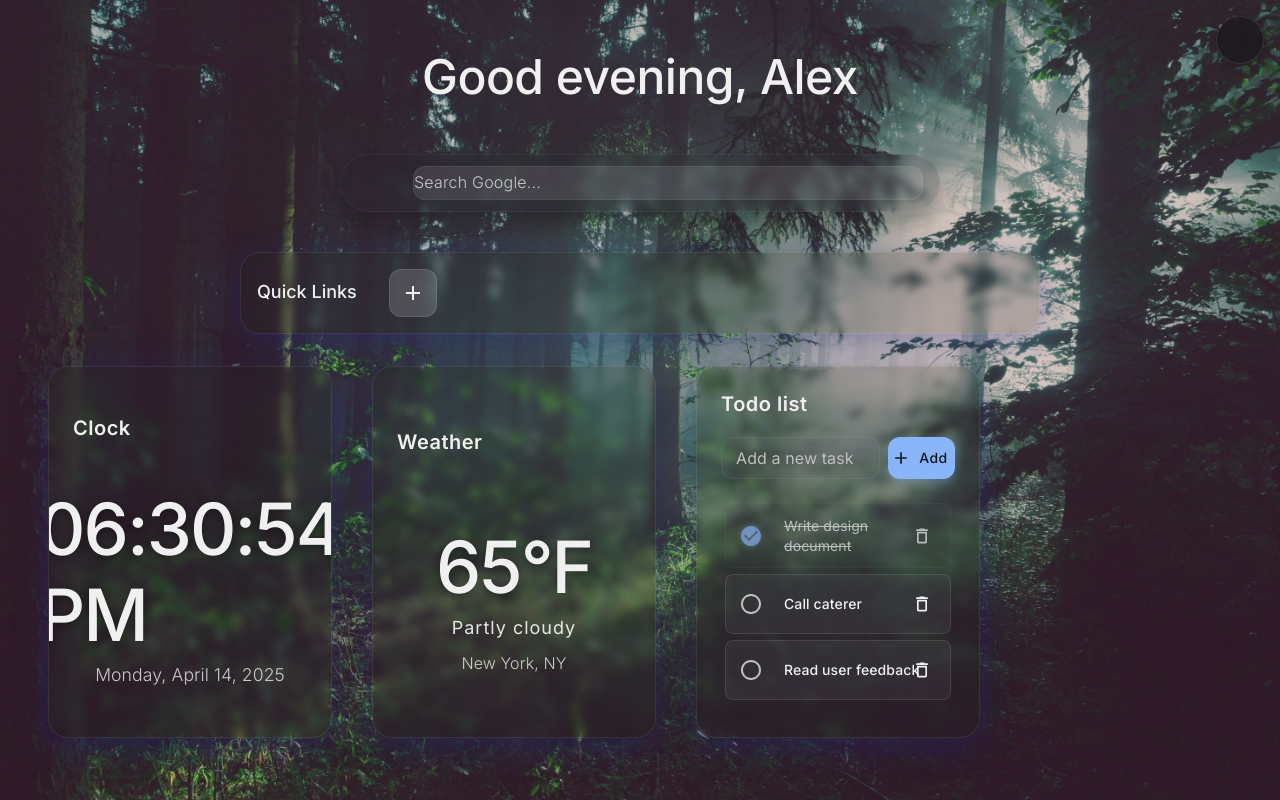
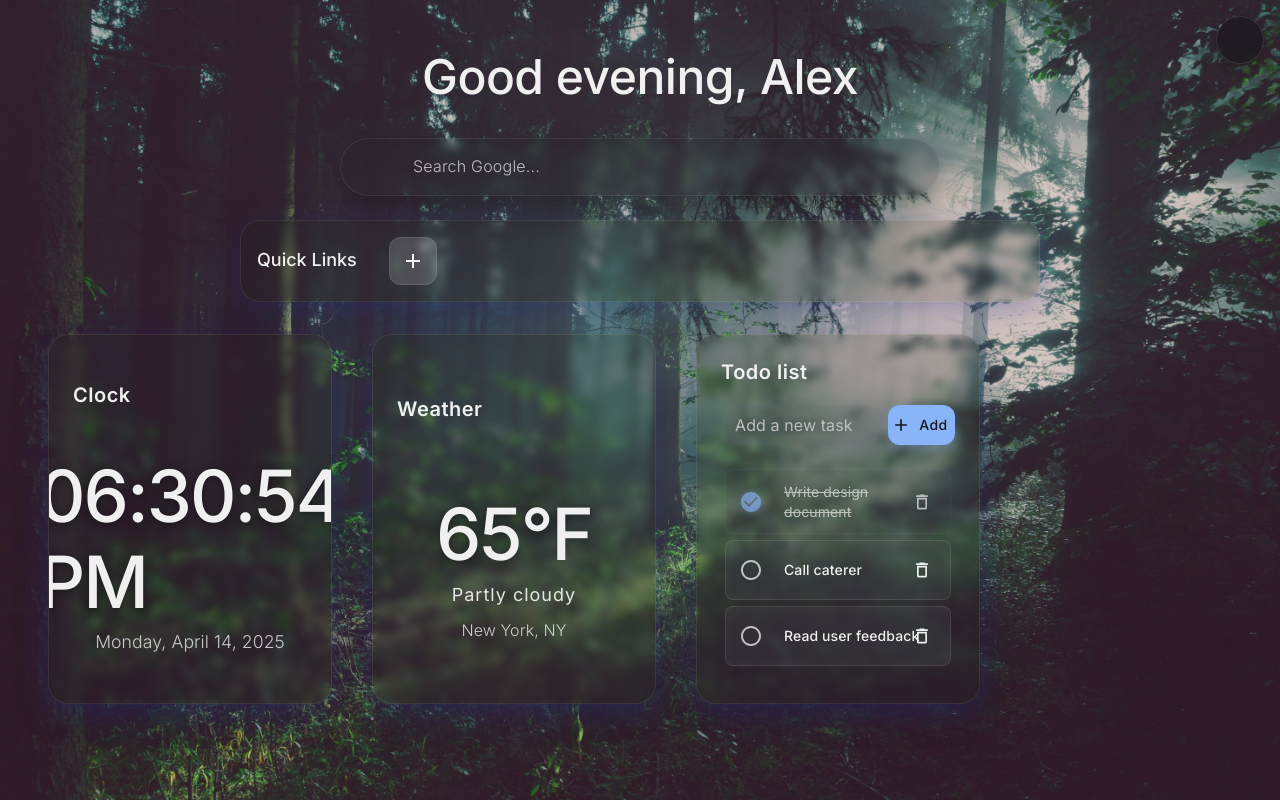
Before and after one commit to mshojaei77/Widgetopia, a React (Vite) app: page / in a window 1280 px wide. Built offline with nearby package versions, Linux system fonts and the light colour scheme; some icons are missing.

Commit message:
fix search bar

```diff
--- a/src/components/SearchBar.tsx
+++ b/src/components/SearchBar.tsx
@@ -15,28 +15,26 @@ const SearchBar: React.FC = () => {
   };
 
   return (
-    <motion.div
+    <motion.form
       initial={{ opacity: 0, y: -20 }}
       animate={{ opacity: 1, y: 0 }}
       transition={{ duration: 0.5, type: 'spring', stiffness: 120 }}
-      className="search-bar"
+      onSubmit={handleSearch}
+      style={{
+        width: '100%',
+        maxWidth: '600px',
+        marginBottom: '24px',
+      }}
     >
       <Paper
-        component="form"
-        onSubmit={handleSearch}
         className={`glass ${isFocused ? 'focused' : ''}`}
         sx={{
           p: '6px 16px',
           display: 'flex',
           alignItems: 'center',
           width: '100%',
-          maxWidth: '600px',
-          mb: 3,
           borderRadius: '30px',
           transition: 'all 0.3s ease',
-          border: isFocused
-            ? '1px solid rgba(138, 180, 248, 0.5)'
-            : '1px solid var(--glass-border)',
           boxShadow: isFocused
             ? '0 0 20px rgba(138, 180, 248, 0.4)'
             : 'var(--shadow-md)',
@@ -70,6 +68,9 @@ const SearchBar: React.FC = () => {
             letterSpacing: '0.2px',
             backgroundColor: 'transparent !important',
             transition: 'all 0.3s ease',
+            '& input': {
+              outline: 'none',
+            },
             '& input::placeholder': {
               color: isFocused ? 'rgba(255, 255, 255, 0.9)' : 'rgba(255, 255, 255, 0.7)',
               opacity: 1,
@@ -77,10 +78,13 @@ const SearchBar: React.FC = () => {
             },
           }}
           placeholder="Search Google..."
-          inputProps={{ 'aria-label': 'search google' }}
+          inputProps={{
+            'aria-label': 'search google',
+            autoComplete: 'off'
+          }}
         />
       </Paper>
-    </motion.div>
+    </motion.form>
   );
 };
 
--- a/src/index.css
+++ b/src/index.css
@@ -125,13 +125,16 @@ body::before {
   background-color: rgba(255, 255, 255, 0.05) !important; /* Lighter input background */
   border-radius: var(--radius-md) !important;
   color: var(--text-light) !important;
-  border: 1px solid var(--glass-border) !important;
+  /* Remove the redundant border that conflicts with Paper's border */
+  /* border: 1px solid var(--glass-border) !important; */
   transition: all var(--transition-fast) ease !important;
 }
 
 .MuiInputBase-root:focus-within, .MuiOutlinedInput-root:focus-within {
+  /* Keep border-color change on focus for visual feedback */
   border-color: var(--primary-color) !important;
-  box-shadow: 0 0 10px rgba(138, 180, 248, 0.3) !important;
+  /* Remove the box-shadow here, the SearchBar component handles its own focus shadow */
+  /* box-shadow: 0 0 10px rgba(138, 180, 248, 0.3) !important; */
 }
 
 /* Remove default fieldset border if needed */
@@ -158,17 +161,20 @@ body::before {
   width: 100%;
   max-width: 600px;
   position: relative;
-  margin: 1rem auto;
+  margin: 1rem auto; /* This margin is handled by motion.form style now */
 }
 
 .search-bar .MuiInputBase-root {
-  background-color: rgba(255, 255, 255, 0.1) !important;
+  /* Remove background override, SearchBar sets its own */
+  /* background-color: rgba(255, 255, 255, 0.1) !important; */
   transition: all var(--transition-normal) ease !important;
 }
 
 .search-bar .MuiInputBase-root:focus-within {
-  background-color: rgba(255, 255, 255, 0.15) !important;
-  box-shadow: 0 0 20px rgba(138, 180, 248, 0.4) !important;
+  /* Remove background override, SearchBar sets its own */
+  /* background-color: rgba(255, 255, 255, 0.15) !important; */
+  /* Remove shadow override, SearchBar handles its own focus shadow via Paper sx */
+  /* box-shadow: 0 0 20px rgba(138, 180, 248, 0.4) !important; */
 }
 
 /* Example: Style specific MUI components if needed beyond the theme */
```
